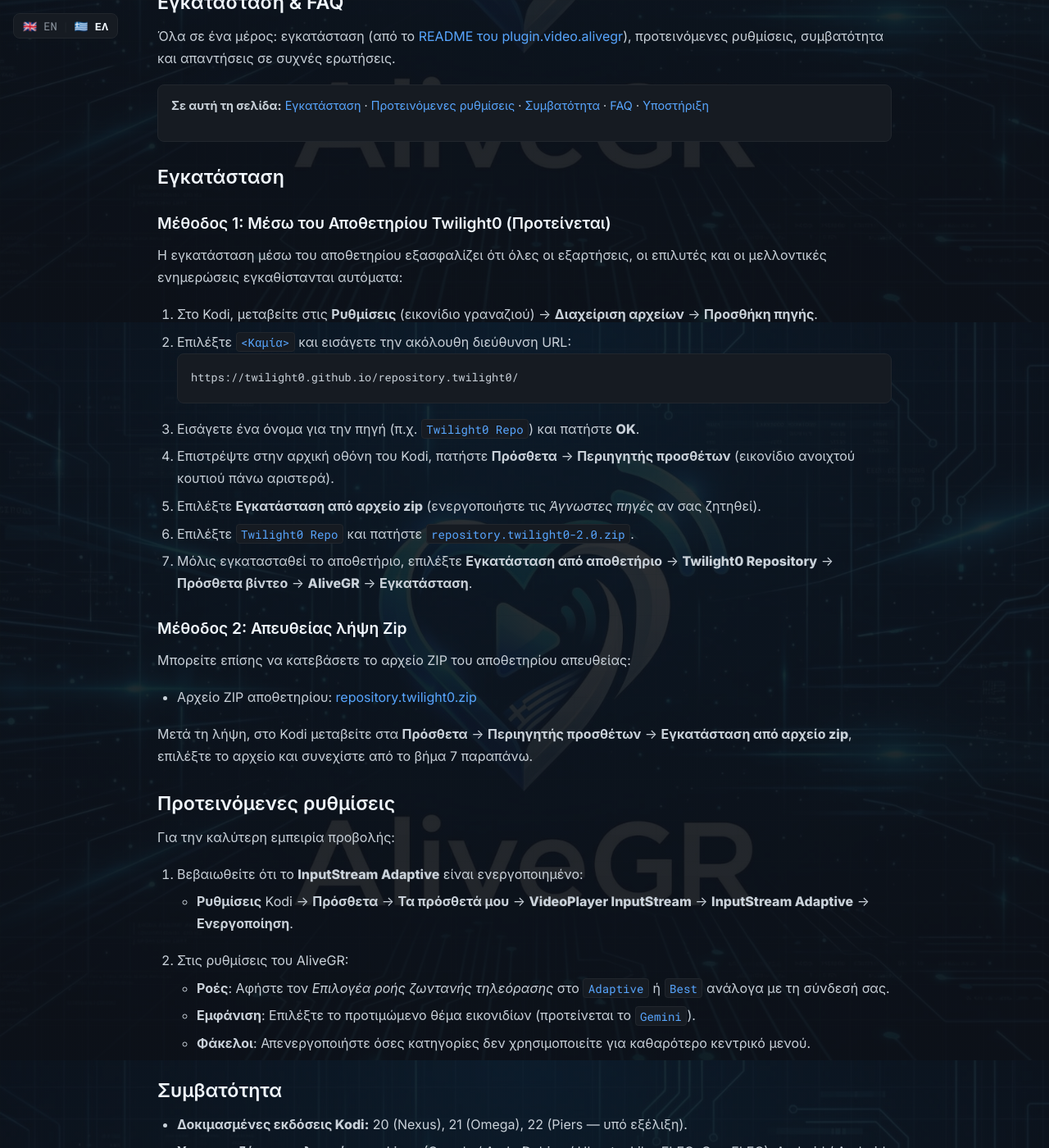
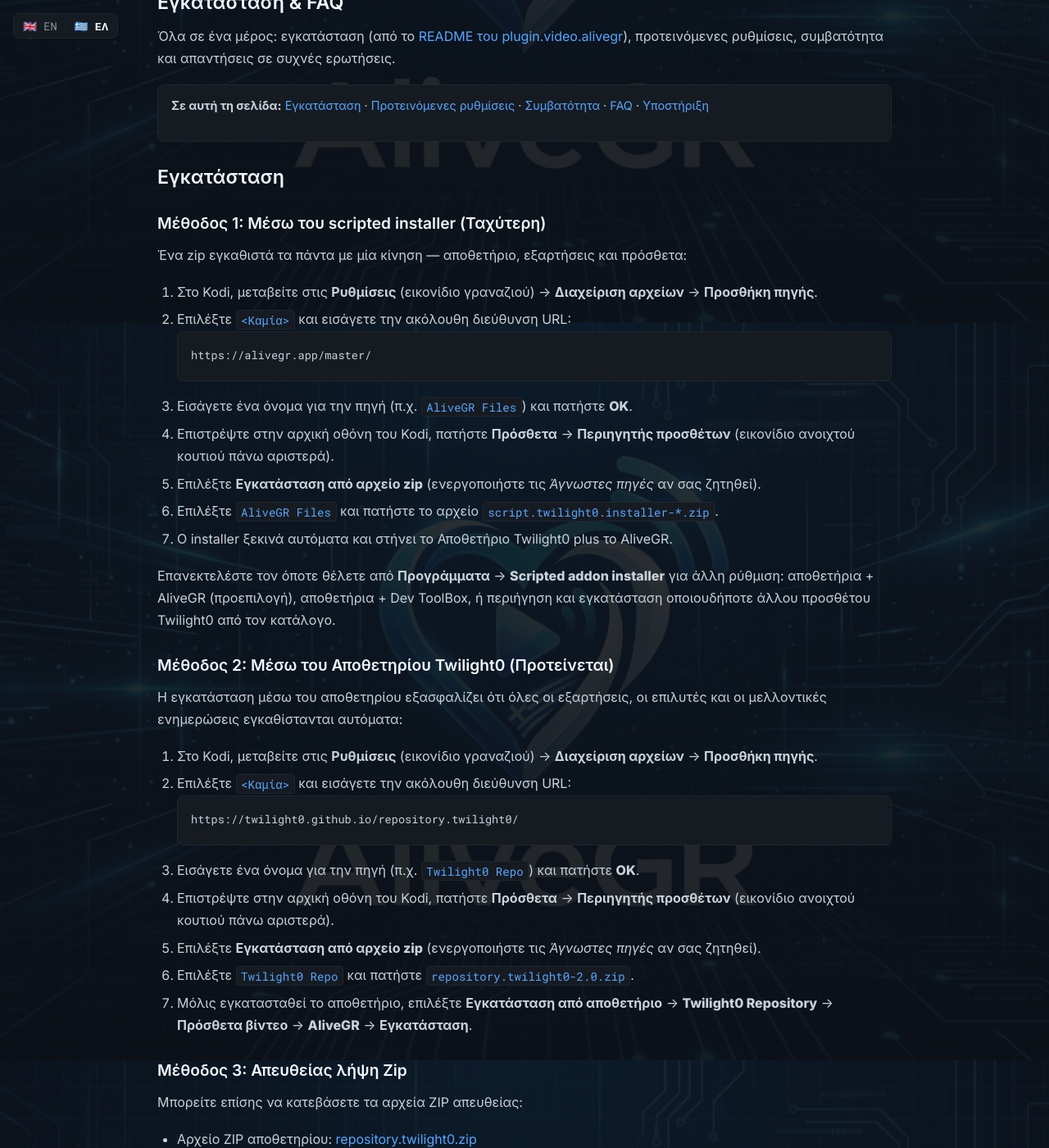
Before and after one commit to Twilight0/alivegr.github.io, a Jekyll site: the page built from el/install.md, in a window 1280 px wide and 1400 px high, scrolled down 507 px. Shown: the whole window at 82% size. Built offline with Jekyll 4.4.1, drawn with Linux system fonts in a browser that asks for light colours; some of the changed text lies outside the part shown.

Commit message:
Host installer + repository zips at /master/ with auto-sync; add scripted installer to install guides (EN+EL)

````diff
--- a/el/install.md
+++ b/el/install.md
@@ -19,7 +19,24 @@
 
 ## Εγκατάσταση
 
-### Μέθοδος 1: Μέσω του Αποθετηρίου Twilight0 (Προτείνεται)
+### Μέθοδος 1: Μέσω του scripted installer (Ταχύτερη)
+
+Ένα zip εγκαθιστά τα πάντα με μία κίνηση — αποθετήριο, εξαρτήσεις και πρόσθετα:
+
+1. Στο Kodi, μεταβείτε στις **Ρυθμίσεις** (εικονίδιο γραναζιού) → **Διαχείριση αρχείων** → **Προσθήκη πηγής**.
+2. Επιλέξτε `<Καμία>` και εισάγετε την ακόλουθη διεύθυνση URL:
+   ```text
+   https://alivegr.app/master/
+   ```
+3. Εισάγετε ένα όνομα για την πηγή (π.χ. `AliveGR Files`) και πατήστε **OK**.
+4. Επιστρέψτε στην αρχική οθόνη του Kodi, πατήστε **Πρόσθετα** → **Περιηγητής προσθέτων** (εικονίδιο ανοιχτού κουτιού πάνω αριστερά).
+5. Επιλέξτε **Εγκατάσταση από αρχείο zip** (ενεργοποιήστε τις *Άγνωστες πηγές* αν σας ζητηθεί).
+6. Επιλέξτε `AliveGR Files` και πατήστε το αρχείο `script.twilight0.installer-*.zip`.
+7. Ο installer ξεκινά αυτόματα και στήνει το Αποθετήριο Twilight0 plus το AliveGR.
+
+Επανεκτελέστε τον όποτε θέλετε από **Προγράμματα** → **Scripted addon installer** για άλλη ρύθμιση: αποθετήρια + AliveGR (προεπιλογή), αποθετήρια + Dev ToolBox, ή περιήγηση και εγκατάσταση οποιουδήποτε άλλου προσθέτου Twilight0 από τον κατάλογο.
+
+### Μέθοδος 2: Μέσω του Αποθετηρίου Twilight0 (Προτείνεται)
 
 Η εγκατάσταση μέσω του αποθετηρίου εξασφαλίζει ότι όλες οι εξαρτήσεις, οι επιλυτές και οι μελλοντικές ενημερώσεις εγκαθίστανται αυτόματα:
 
@@ -34,13 +51,14 @@
 6. Επιλέξτε `Twilight0 Repo` και πατήστε `repository.twilight0-2.0.zip`.
 7. Μόλις εγκατασταθεί το αποθετήριο, επιλέξτε **Εγκατάσταση από αποθετήριο** → **Twilight0 Repository** → **Πρόσθετα βίντεο** → **AliveGR** → **Εγκατάσταση**.
 
-### Μέθοδος 2: Απευθείας λήψη Zip
+### Μέθοδος 3: Απευθείας λήψη Zip
 
-Μπορείτε επίσης να κατεβάσετε το αρχείο ZIP του αποθετηρίου απευθείας:
+Μπορείτε επίσης να κατεβάσετε τα αρχεία ZIP απευθείας:
 
 * Αρχείο ZIP αποθετηρίου: [repository.twilight0.zip](https://raw.githubusercontent.com/Twilight0/repository.twilight0/gh-pages/repository.twilight0.zip)
+* ZIP scripted installer: [script.twilight0.installer](https://alivegr.app/master/) (διαλέξτε το αρχείο με την έκδοση από τη λίστα)
 
-Μετά τη λήψη, στο Kodi μεταβείτε στα **Πρόσθετα** → **Περιηγητής προσθέτων** → **Εγκατάσταση από αρχείο zip**, επιλέξτε το αρχείο και συνεχίστε από το βήμα 7 παραπάνω.
+Μετά τη λήψη, στο Kodi μεταβείτε στα **Πρόσθετα** → **Περιηγητής προσθέτων** → **Εγκατάσταση από αρχείο zip** και επιλέξτε το αρχείο. Για το zip του αποθετηρίου, συνεχίστε από το βήμα 7 της Μεθόδου 2 παραπάνω· το zip του installer ξεκινά μόνο του.
 
 ## Προτεινόμενες ρυθμίσεις
 
@@ -62,9 +80,15 @@
 ## FAQ
 
 <details class="faq" markdown="1">
+<summary markdown="span">Τι κάνει ο scripted installer;</summary>
+
+Στήνει τα πάντα με μία κίνηση: εγκαθιστά τα αποθετήρια Twilight0, επιλύει όλες τις εξαρτήσεις, και μετά εγκαθιστά και ενεργοποιεί την επιλογή σας — AliveGR (προεπιλεγμένη ρύθμιση), Dev ToolBox, ή οποιοδήποτε άλλο πρόσθετο Twilight0 μέσω του διαδραστικού καταλόγου. Επανεκτελέστε τον από τα **Προγράμματα** όποτε θέλετε να προσθέσετε κι άλλα.
+</details>
+
+<details class="faq" markdown="1">
 <summary markdown="span">Ποια μέθοδο εγκατάστασης να χρησιμοποιήσω;</summary>
 
-Χρησιμοποιήστε τη **Μέθοδο 1 (αποθετήριο)**. Φέρνει αυτόματα όλες τις εξαρτήσεις και κρατά το AliveGR ενημερωμένο. Το απευθείας zip χρειάζεται μόνο αν δεν μπορείτε να προσθέσετε πηγή αρχείων στο Kodi.
+Χρησιμοποιήστε τη **Μέθοδο 1 (scripted installer)** για τον ταχύτερο δρόμο — ένα zip, όλα αυτόματα. Χρησιμοποιήστε τη **Μέθοδο 2 (αποθετήριο)** αν προτιμάτε πλήρη χειροκίνητο έλεγχο. Το απευθείας zip χρειάζεται μόνο αν δεν μπορείτε να προσθέσετε πηγή αρχείων στο Kodi.
 </details>
 
 <details class="faq" markdown="1">
````
Also changed, not shown: en/install.md (+28 -4 lines), master/index.html (added, +23 -0 lines), .github/workflows/sync-master.yml (added), 2 other files.
